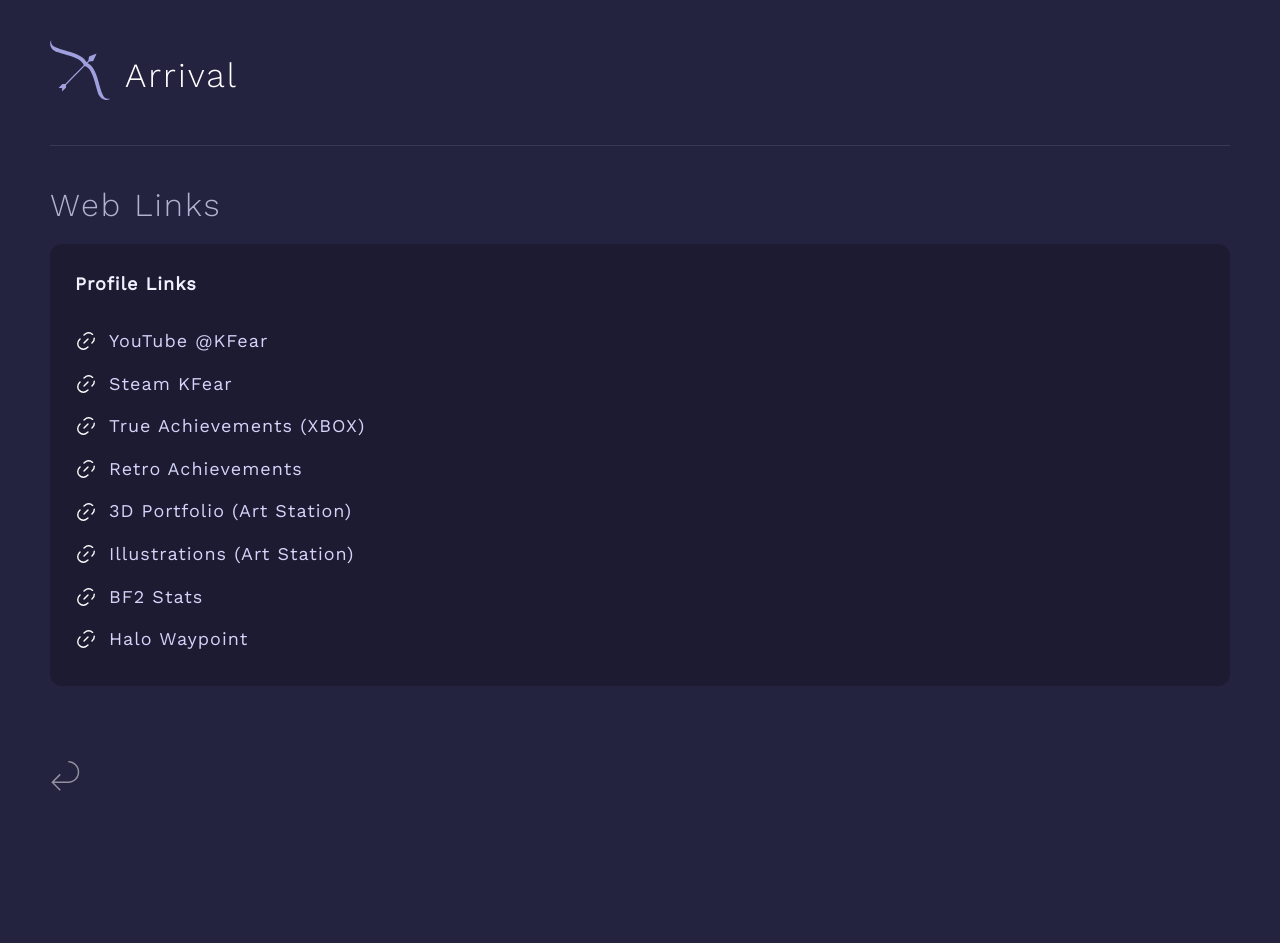
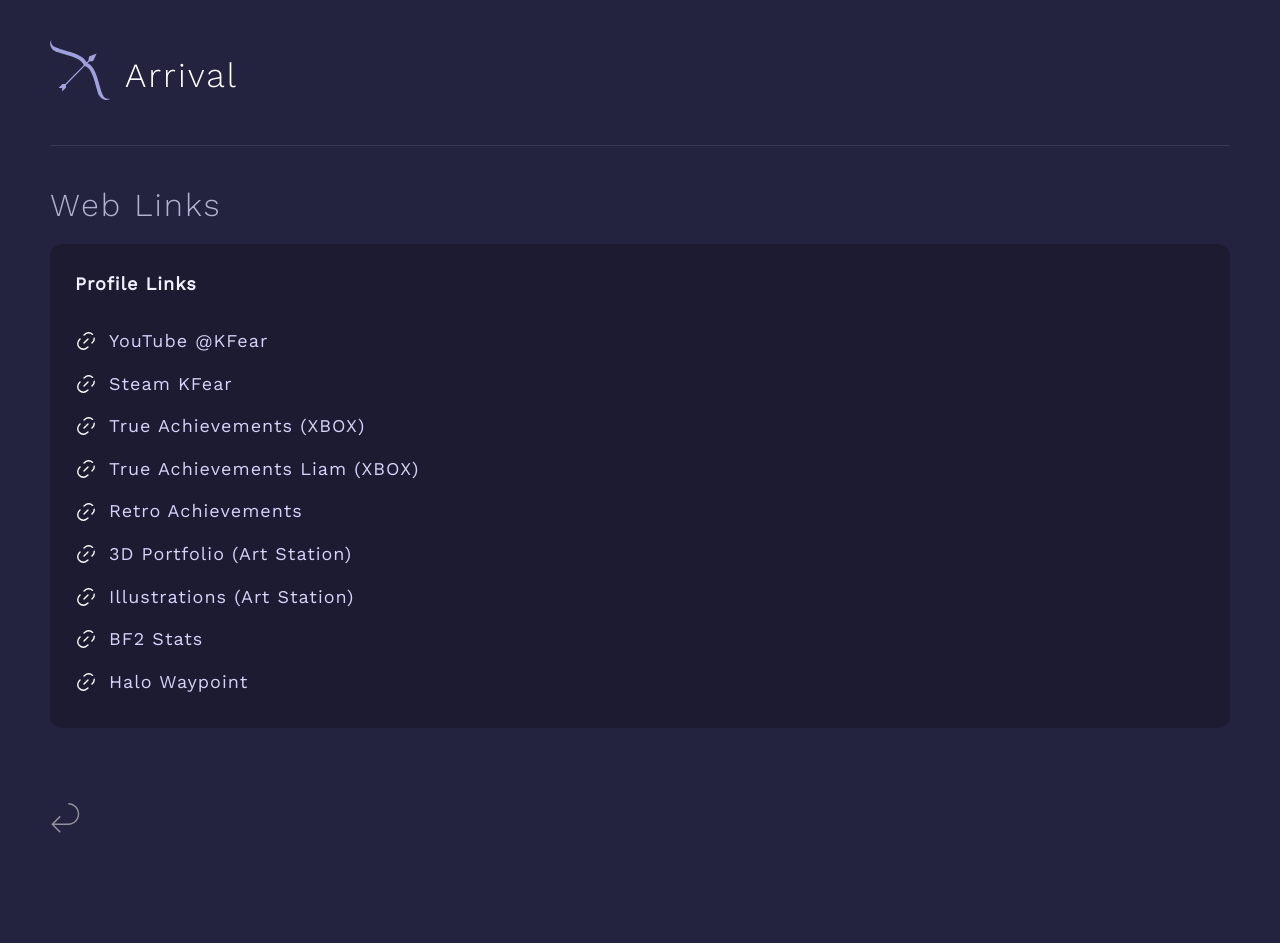
Before and after one commit to khxnter/arrival, a Jekyll site: the page built from links.html, in a window 1280 px wide. Built offline with Jekyll 4.4.1, drawn with Linux system fonts in a browser that asks for light colours; before the commit the page ends 901 px from its top, so only the background shows below that.

Commit message:
added liam to xbox links

```diff
--- a/links.html
+++ b/links.html
@@ -19,6 +19,9 @@ title: ARRIVAL | Links
                 <a target="_blank" href="https://www.trueachievements.com/gamer/K+Fear">True Achievements (XBOX)</a>
             </li>
             <li>
+                <a target="_blank" href="https://www.trueachievements.com/gamer/LHunts">True Achievements Liam (XBOX)</a>
+            </li>
+            <li>
                 <a target="_blank" href="https://retroachievements.org/user/jumpfreya">Retro Achievements</a></li>
             <li>
                 <a target="_blank" href=" https://www.artstation.com/khxnter">3D Portfolio (Art Station)</a>
```
